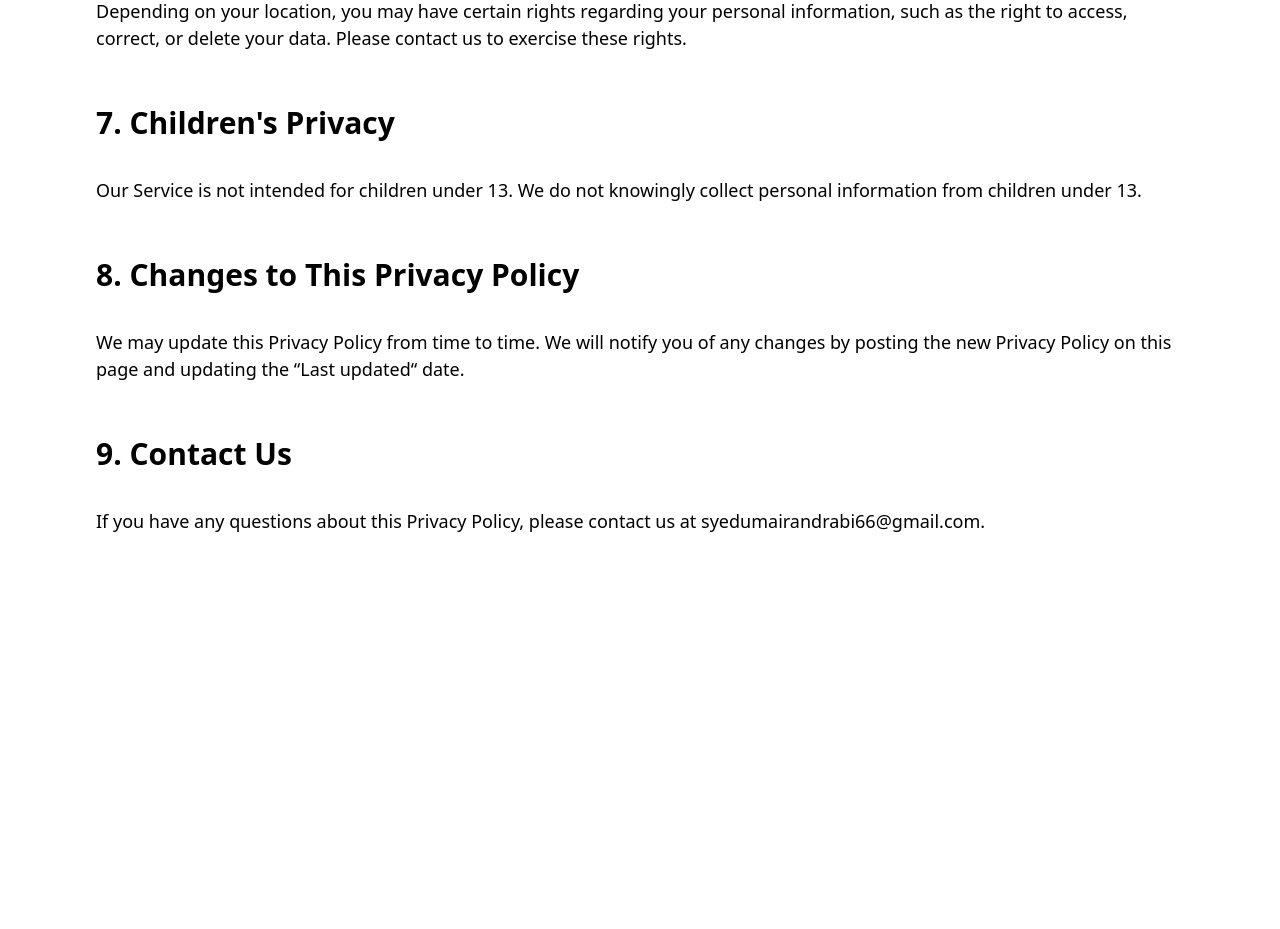
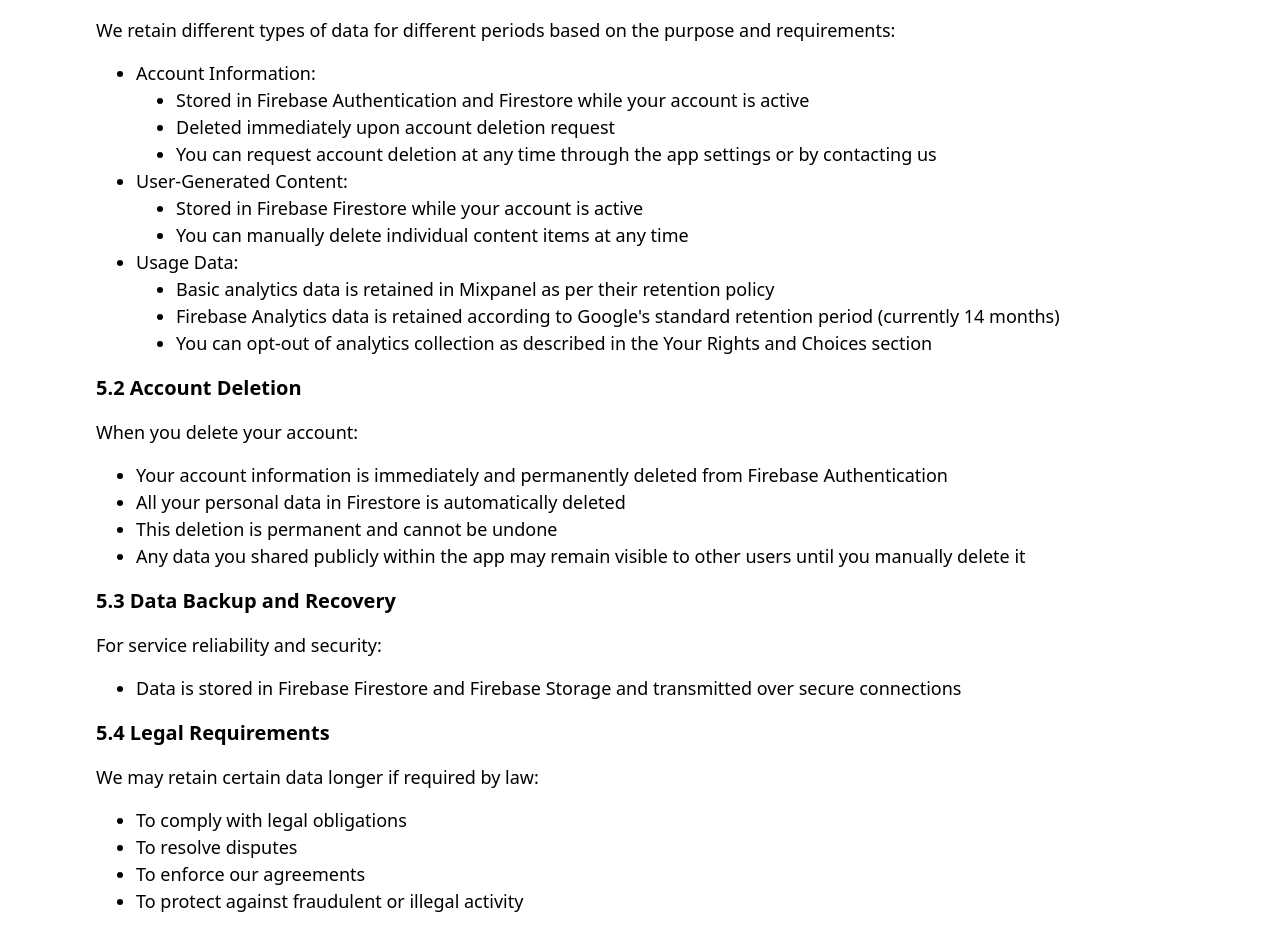
Before and after one commit to Umair-Syed/intelligent-ai-web, a Next.js app: page /legal/privacy-policy in a window 1280 px wide. Shown: the part 1868-2797 px from the top of the page. Before the commit the page ends 2459 px from the top, so only its background shows below. Built offline with nearby package versions, Linux system fonts and the light colour scheme.

Commit message:
Improve privacy policy

```diff
--- a/src/pages/legal/privacy-policy.tsx
+++ b/src/pages/legal/privacy-policy.tsx
@@ -22,6 +22,7 @@ export default function PrivacyPolicy() {
       <ul>
         <li>Usage data: We collect information about how you interact with our Service, including the features you use, the time and duration of your sessions, and your device information.</li>
         <li>Analytics data: We use Mixpanel to collect and analyze usage patterns and improve our Service. We don&apos;t store or capture your personal data like email or name etc for analytics purpose.</li>
+        <li>Device identifiers: We collect device advertising identifiers to deliver personalized features, analyze app performance, and improve user experience. You can reset or limit this identifier through your device settings.</li>
       </ul>
 
       <h3>2.3 Information from Third-Party Services</h3>
@@ -52,11 +53,148 @@ export default function PrivacyPolicy() {
       </ul>
       <p>We do not sell your personal information to third parties.</p>
 
-      <h2 className="topic">5. Data Security</h2>
-      <p>We implement appropriate technical and organizational measures to protect your personal information. However, no method of transmission over the Internet or electronic storage is 100% secure.</p>
+      <h2 className="topic">5. Data Retention and Deletion</h2>
+
+      <h3>5.1 How Long We Keep Your Data</h3>
+      <p>We retain different types of data for different periods based on the purpose and requirements:</p>
+      <ul>
+        <li>Account Information:
+          <ul>
+            <li>Stored in Firebase Authentication and Firestore while your account is active</li>
+            <li>Deleted immediately upon account deletion request</li>
+            <li>You can request account deletion at any time through the app settings or by contacting us</li>
+          </ul>
+        </li>
+        <li>User-Generated Content:
+          <ul>
+            <li>Stored in Firebase Firestore while your account is active</li>
+            <li>You can manually delete individual content items at any time</li>
+          </ul>
+        </li>
+        <li>Usage Data:
+          <ul>
+            <li>Basic analytics data is retained in Mixpanel as per their retention policy</li>
+            <li>Firebase Analytics data is retained according to Google&apos;s standard retention period (currently 14 months)</li>
+            <li>You can opt-out of analytics collection as described in the Your Rights and Choices section</li>
+          </ul>
+        </li>
+      </ul>
+
+      <h3>5.2 Account Deletion</h3>
+      <p>When you delete your account:</p>
+      <ul>
+        <li>Your account information is immediately and permanently deleted from Firebase Authentication</li>
+        <li>All your personal data in Firestore is automatically deleted</li>
+        <li>This deletion is permanent and cannot be undone</li>
+        <li>Any data you shared publicly within the app may remain visible to other users until you manually delete it</li>
+      </ul>
+
+      <h3>5.3 Data Backup and Recovery</h3>
+      <p>For service reliability and security:</p>
+      <ul>
+        <li>Data is stored in Firebase Firestore and Firebase Storage and transmitted over secure connections</li>
+      </ul>
+
+      <h3>5.4 Legal Requirements</h3>
+      <p>We may retain certain data longer if required by law:</p>
+      <ul>
+        <li>To comply with legal obligations</li>
+        <li>To resolve disputes</li>
+        <li>To enforce our agreements</li>
+        <li>To protect against fraudulent or illegal activity</li>
+      </ul>
 
       <h2 className="topic">6. Your Rights and Choices</h2>
       <p>Depending on your location, you may have certain rights regarding your personal information, such as the right to access, correct, or delete your data. Please contact us to exercise these rights.</p>
+
+      <h3>6.1 Opt-Out Rights</h3>
+      <p>We respect your right to control your data. You have several options to opt-out of data collection and targeted advertising:</p>
+
+      <h4>Targeted Advertising Opt-Out</h4>
+      <ul>
+        <li>AdMob (Google) Advertising:
+          <ul>
+            <li>Open your device&apos;s settings</li>
+            <li>For Android: Go to Settings → Google → Ads → Delete advertising ID</li>
+            <li>For iOS: Go to Settings → Privacy → Advertising → Turn off “Personalized Ads“</li>
+            <li>You can also reset your advertising ID at any time through these settings</li>
+          </ul>
+        </li>
+      </ul>
+
+      <h4>Analytics Data Collection Opt-Out</h4>
+      <ul>
+        <li>Mixpanel Analytics:
+          <ul>
+            <li>Send an email to syedumairandrabi66@gmail.com with the subject “Analytics Opt-Out“</li>
+            <li>Include your device identifier or email associated with your account</li>
+            <li>We will process your opt-out request within 7 business days</li>
+          </ul>
+        </li>
+      </ul>
+
+      <h4>Profiling and Automated Decision-Making</h4>
+      <p>We do not currently engage in profiling that produces legal or similarly significant effects. However, we do use data to personalize your experience. You can:</p>
+      <ul>
+        <li>Disable personalization features in the app settings</li>
+        <li>Contact us to request limitation of automated processing of your data</li>
+        <li>Opt-out of all non-essential data processing by emailing us</li>
+      </ul>
+
+      <h4>Data Sale Opt-Out</h4>
+      <p>While we do not sell your personal information in the traditional sense, sharing data with third-party services may be considered a “sale“ under certain state laws. You can:</p>
+      <ul>
+      <li>Opt-out of all non-essential data processing by emailing us</li>
+      </ul>
+
+      <h3>6.2 California Privacy Rights</h3>
+      <p>If you are a California resident, you have specific rights under the California Consumer Privacy Act (CCPA) regarding your personal information:</p>
+      <ul>
+        <li>Right to Know: You have the right to request information about the personal information we collect, use, disclose, and sell, including:
+          <ul>
+            <li>Categories of personal information we collect</li>
+            <li>Sources from which we collect personal information</li>
+            <li>Our purpose for collecting or sharing personal information</li>
+            <li>Categories of third parties with whom we share personal information</li>
+            <li>Specific pieces of personal information we have collected about you</li>
+          </ul>
+        </li>
+        <li>Right to Delete: You can request deletion of personal information we collected from you, subject to certain exceptions.</li>
+        <li>Right to Opt-Out: You have the right to opt-out of the sale of your personal information. However, we do not currently sell personal information.</li>
+        <li>Right to Non-Discrimination: We will not discriminate against you for exercising any of your CCPA rights.</li>
+      </ul>
+
+      <p>To exercise your rights under CCPA:</p>
+      <ul>
+        <li>Email us at syedumairandrabi66@gmail.com</li>
+        <li>We will respond to verifiable consumer requests within 45 days</li>
+        <li>You may make a request twice within a 12-month period</li>
+      </ul>
+
+      <h3>6.3 Virginia Privacy Rights (VCDPA)</h3>
+      <p>If you are a Virginia resident, you have specific rights under the Virginia Consumer Data Protection Act (VCDPA), including:</p>
+      <ul>
+        <li>Right to access your personal data</li>
+        <li>Right to correct inaccuracies in your personal data</li>
+        <li>Right to delete personal data</li>
+        <li>Right to obtain a copy of your personal data</li>
+        <li>Right to opt out of:
+          <ul>
+            <li>Targeted advertising</li>
+            <li>Sale of personal data</li>
+            <li>Profiling for decisions that produce legal effects</li>
+          </ul>
+        </li>
+      </ul>
+
+      <p>To exercise your VCDPA rights:</p>
+      <ul>
+        <li>Email us at syedumairandrabi66@gmail.com</li>
+        <li>Use the privacy controls in your app settings</li>
+        <li>We will respond to your request within 45 days</li>
+      </ul>
+
+      <p>To protect your privacy and maintain security, we take steps to verify your identity before granting access to personal information or complying with deletion requests.</p>
 
       <h2 className="topic">7. Children&apos;s Privacy</h2>
       <p>Our Service is not intended for children under 13. We do not knowingly collect personal information from children under 13.</p>
@@ -64,8 +202,36 @@ export default function PrivacyPolicy() {
       <h2 className="topic">8. Changes to This Privacy Policy</h2>
       <p>We may update this Privacy Policy from time to time. We will notify you of any changes by posting the new Privacy Policy on this page and updating the “Last updated“ date.</p>
 
-      <h2 className="topic">9. Contact Us</h2>
-      <p>If you have any questions about this Privacy Policy, please contact us at <a href="mailto:syedumairandrabi66@gmail.com">syedumairandrabi66@gmail.com</a>.</p>
+      <h2 className="topic">9. Contact Us and Data Protection Officer</h2>
+
+      <h3>9.1 General Contact Information</h3>
+      <p>If you have any general questions about this Privacy Policy or our data practices, please contact us at <a href="mailto:syedumairandrabi66@gmail.com">syedumairandrabi66@gmail.com</a>.</p>
+
+      <h3>9.2 Data Protection Officer</h3>
+      <p>For specific concerns about your personal data or to exercise your privacy rights, you can contact our Data Protection Officer (DPO):</p>
+      <ul>
+        <li>Name: Syed Umair Andrabi</li>
+        <li>Email: <a href="mailto:syedumairandrabi66@gmail.com">syedumairandrabi66@gmail.com</a></li>
+        <li>Response Time: Within 48 hours</li>
+      </ul>
+
+      <p>Our DPO is responsible for:</p>
+      <ul>
+        <li>Overseeing data protection strategy and implementation</li>
+        <li>Ensuring compliance with data protection laws</li>
+        <li>Handling data protection questions from users and privacy regulators</li>
+        <li>Managing data protection impact assessments</li>
+        <li>Acting as a point of contact for all privacy-related concerns</li>
+      </ul>
+
+      <p>You can contact our DPO regarding:</p>
+      <ul>
+        <li>Requests to access your personal data</li>
+        <li>Requests to correct or delete your data</li>
+        <li>Questions about how we protect your privacy</li>
+        <li>Concerns about our data handling practices</li>
+        <li>Any other privacy-related matters</li>
+      </ul>
     </section>
   );
 }
--- a/src/styles/global.css
+++ b/src/styles/global.css
@@ -13,6 +13,14 @@
 
 .legal-section h2 {
   @apply inline-block my-4 text-2xl font-bold;
+}
+
+.legal-section h3 {
+  @apply my-4 text-xl font-bold;
+}
+
+.legal-section h4 {
+  @apply my-4 text-lg font-bold;
 }
 
 .topic {
```
